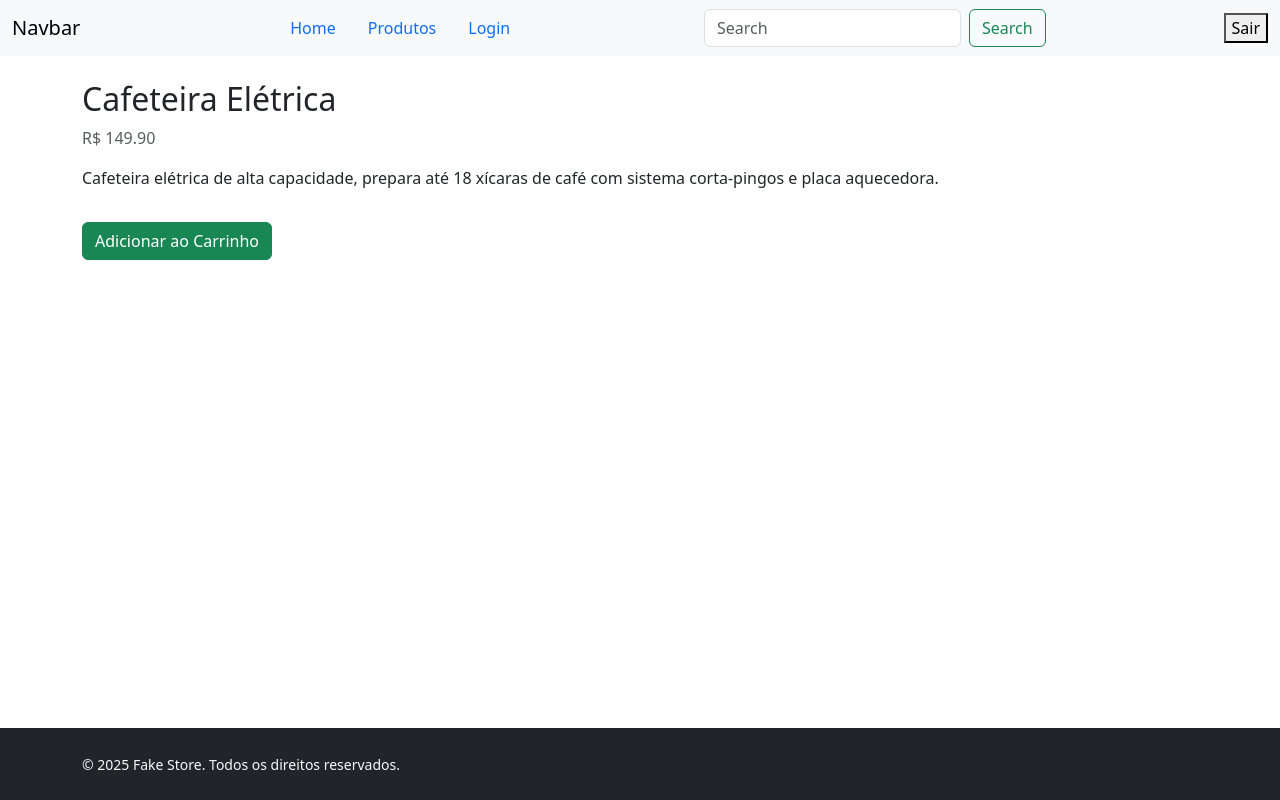
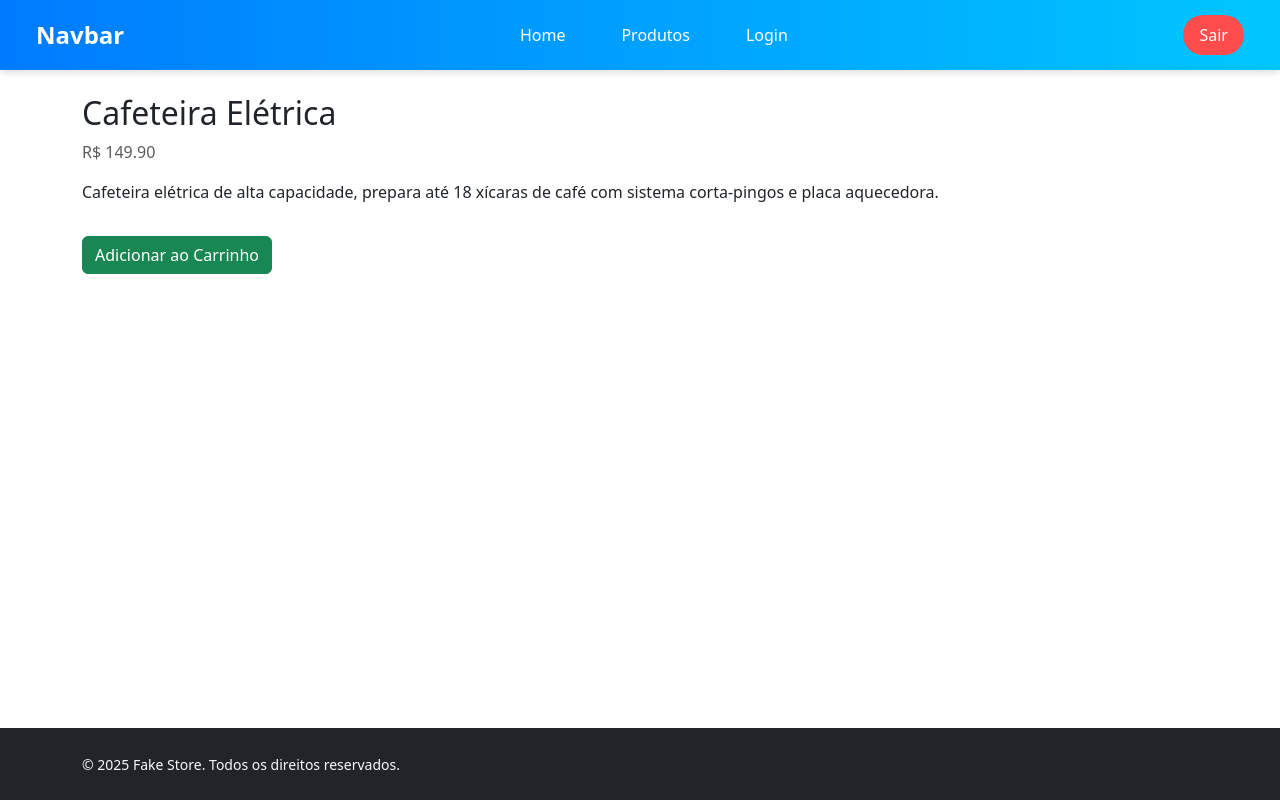
Before and after one commit to guilherme-lf/mockup, an Angular app: page /produto/1 in a window 1280 px wide. Built offline with nearby package versions, Linux system fonts and the light colour scheme.

Commit message:
Algumas estilização

```diff
--- a/src/app/header/header.component.css
+++ b/src/app/header/header.component.css
@@ -0,0 +1,102 @@
+.navbar {
+    background: linear-gradient(90deg, #007bff, #00c6ff);
+    padding: 0.75rem 1.5rem;
+    box-shadow: 0 2px 8px rgba(0, 0, 0, 0.15);
+    transition: background 0.3s ease-in-out;
+  }
+
+  .navbar-brand {
+    font-weight: bold;
+    font-size: 1.5rem;
+    color: #fff !important;
+    transition: transform 0.3s ease;
+  }
+
+  .navbar-brand:hover {
+    transform: scale(1.05);
+  }
+
+  .nav-link {
+    color: #ffffff !important;
+    margin: 0 0.75rem;
+    font-weight: 500;
+    transition: color 0.3s, border-bottom 0.3s;
+    position: relative;
+  }
+
+  .nav-link::after {
+    content: '';
+    display: block;
+    width: 0;
+    height: 2px;
+    background: #fff;
+    transition: width 0.3s;
+    position: absolute;
+    bottom: -4px;
+    left: 0;
+  }
+
+  .nav-link:hover::after {
+    width: 100%;
+  }
+
+  .navbar .form-control {
+    border-radius: 20px;
+    padding: 0.375rem 1rem;
+    border: none;
+    transition: box-shadow 0.2s ease-in-out;
+  }
+
+  .navbar .form-control:focus {
+    box-shadow: 0 0 5px rgba(0, 123, 255, 0.8);
+  }
+
+  .btn-outline-success {
+    border-radius: 20px;
+    padding: 0.375rem 1rem;
+    margin-left: 0.5rem;
+    border-color: #ffffff;
+    color: #ffffff;
+    transition: all 0.3s ease;
+  }
+
+  .btn-outline-success:hover {
+    background-color: #ffffff;
+    color: #007bff;
+  }
+
+  button {
+    margin-left: 1rem;
+    border: none;
+    background-color: #ff4d4d;
+    color: white;
+    padding: 0.5rem 1rem;
+    border-radius: 20px;
+    cursor: pointer;
+    transition: background-color 0.3s ease;
+  }
+
+  button:hover {
+    background-color: #e60000;
+  }
+
+  /* Responsivo */
+  @media (max-width: 768px) {
+    .navbar .d-flex {
+      margin-top: 1rem;
+      width: 100%;
+    }
+
+    .nav {
+      flex-direction: column;
+      align-items: center;
+    }
+
+    .nav-item {
+      margin: 0.5rem 0;
+    }
+
+    button {
+      margin-top: 0.75rem;
+    }
+  }
--- a/src/app/header/header.component.html
+++ b/src/app/header/header.component.html
@@ -14,11 +14,6 @@
         </li>
       </ul>
 
-      <!-- Direita: Search -->
-      <form class="d-flex" role="search">
-        <input class="form-control me-2" type="search" placeholder="Search" aria-label="Search" />
-        <button class="btn btn-outline-success" type="submit">Search</button>
-      </form>
       <button (click)="logout()">Sair</button>
     </div>
 
--- a/src/app/home/home.component.css
+++ b/src/app/home/home.component.css
@@ -0,0 +1,137 @@
+/* Navbar */
+.navbar {
+    background-color: #f8f9fa;
+    box-shadow: 0 2px 5px rgba(0, 0, 0, 0.1);
+    transition: background-color 0.3s ease-in-out;
+  }
+
+  .navbar:hover {
+    background-color: #e9ecef;
+  }
+
+  .navbar-nav {
+    justify-content: center;
+  }
+
+  .navbar-nav .nav-link {
+    font-weight: 600;
+    color: #333 !important;
+    text-transform: uppercase;
+    transition: color 0.3s ease;
+  }
+
+  .navbar-nav .nav-link:hover {
+    color: #007bff !important;
+  }
+
+  /* Header */
+  header.bg-secondary {
+    background-color: #343a40;
+    color: white;
+    padding: 80px 0;
+    box-shadow: 0 4px 6px rgba(0, 0, 0, 0.1);
+  }
+
+  header h1 {
+    font-size: 2.5rem;
+    font-weight: bold;
+  }
+
+  header .lead {
+    font-size: 1.25rem;
+    margin-top: 15px;
+  }
+
+  /* Produtos em Destaque */
+  section.container {
+    padding: 60px 0;
+  }
+
+  h2 {
+    font-size: 2rem;
+    font-weight: 600;
+    margin-bottom: 30px;
+    color: #343a40;
+  }
+
+  /* Card */
+  .card {
+    border: none;
+    border-radius: 8px;
+    box-shadow: 0 4px 12px rgba(0, 0, 0, 0.1);
+    transition: transform 0.3s, box-shadow 0.3s;
+  }
+
+  .card:hover {
+    transform: translateY(-10px);
+    box-shadow: 0 10px 20px rgba(0, 0, 0, 0.1);
+  }
+
+  .card-img-top {
+    border-top-left-radius: 8px;
+    border-top-right-radius: 8px;
+    height: 200px;
+    object-fit: cover;
+  }
+
+  .card-body {
+    display: flex;
+    flex-direction: column;
+    justify-content: space-between;
+  }
+
+  .card-title {
+    font-size: 1.25rem;
+    font-weight: bold;
+    color: #333;
+    margin-bottom: 15px;
+  }
+
+  .card-text {
+    font-size: 1.1rem;
+    font-weight: 500;
+    color: #28a745;
+  }
+
+  .btn-primary {
+    background-color: #007bff;
+    border-color: #007bff;
+    border-radius: 5px;
+    transition: background-color 0.3s, border-color 0.3s;
+  }
+
+  .btn-primary:hover {
+    background-color: #0056b3;
+    border-color: #004085;
+  }
+
+  /* Responsividade */
+  @media (max-width: 768px) {
+    header h1 {
+      font-size: 2rem;
+    }
+
+    .card-title {
+      font-size: 1.1rem;
+    }
+
+    .card-text {
+      font-size: 1rem;
+    }
+
+    .card-body {
+      padding: 1rem;
+    }
+
+    .row {
+      display: flex;
+      flex-wrap: wrap;
+      justify-content: center;
+    }
+
+    .col-md-4 {
+      flex: 0 0 100%;
+      max-width: 100%;
+      margin-bottom: 20px;
+    }
+  }
```
